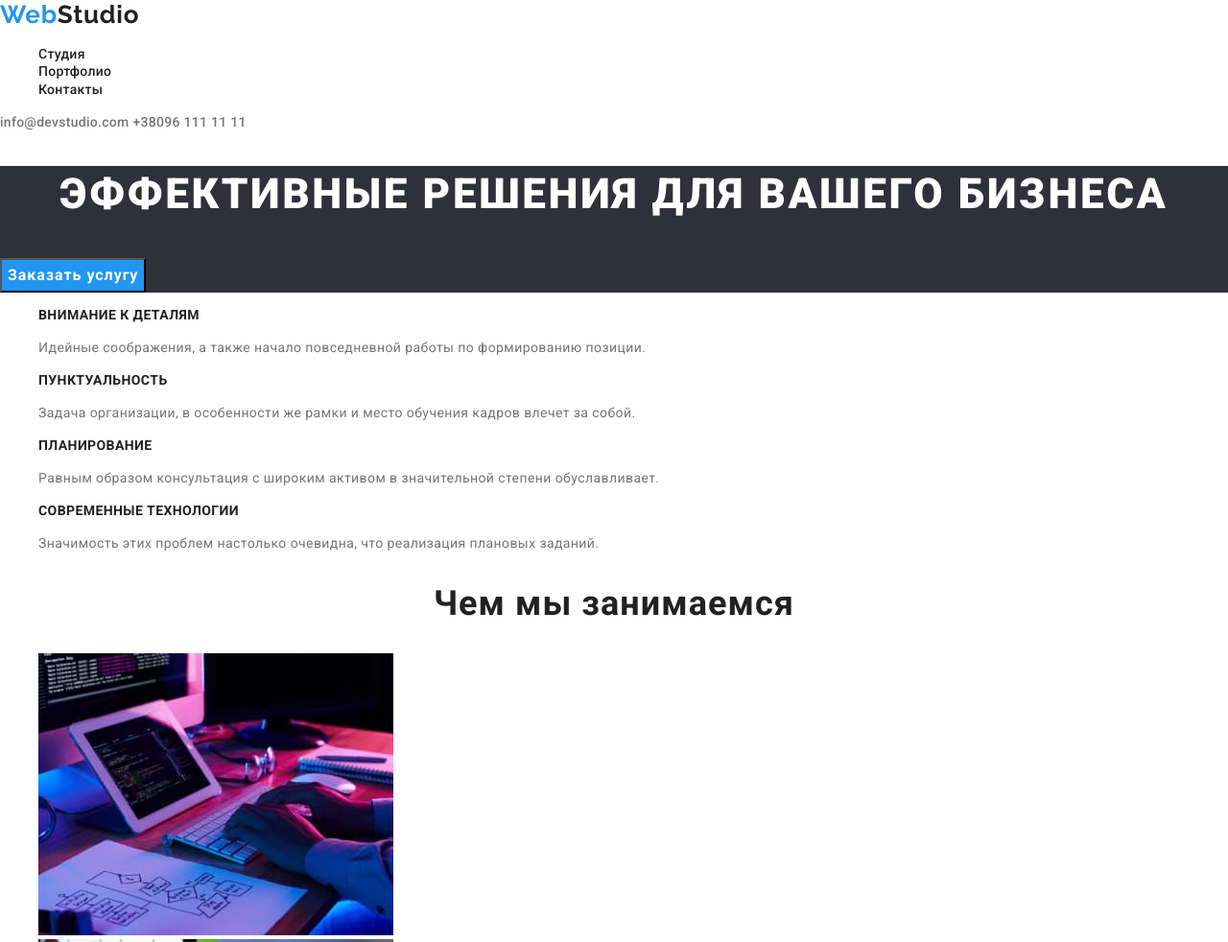
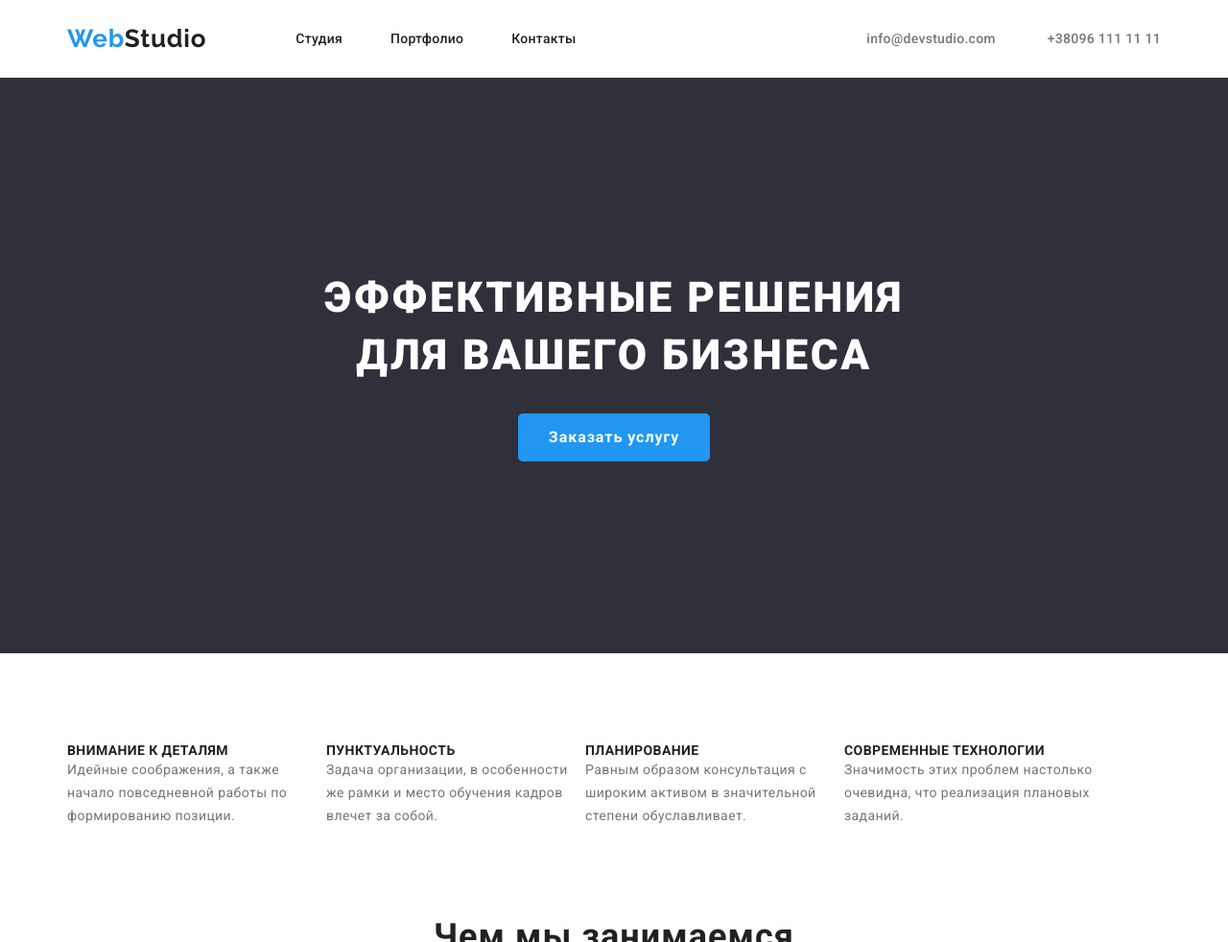
Before and after one commit to SemSlipchenko/goit-markup-hw-03, a plain HTML site: page index.html in a window 1280 px wide. Shown: the top 982 px of the page at 96% size. Drawn offline with Linux system fonts and the light colour scheme.

Commit message:
basic postition of elements

```diff
--- a/css/style.css
+++ b/css/style.css
@@ -1,8 +1,3 @@
-body {
-    font-family: 'Roboto', sans-serif;
-    font-style: normal;
-}
-
 :root {
     --main-color: #212121;
     --secondary-color: #757575;
@@ -11,6 +6,35 @@ body {
     --background-color: #2F303A;
     --background-secondary-color: #FFFFFF;
 }
+
+body {
+    font-family: 'Roboto', sans-serif;
+    font-style: normal;
+}
+
+ul {
+    margin: 0;
+    padding: 0;
+}
+
+h1,h2,h3,h4,h5,h6,p {
+    margin: 0;
+    padding: 0;
+}
+
+button {
+    padding: 0;
+    border: none;
+}
+
+.container {
+    max-width: 1170px;
+    margin: 0 auto;
+    padding-left: 15px;
+    padding-right: 15px;
+}
+
+/* logo */
 
 .logo {
     font-family: 'Raleway';
@@ -50,10 +74,30 @@ body {
 
 .header {
     background-color: var(--background-secondary-color);
+    display: flex;
+    align-items: center;
+    padding: 25px 0;
+}
+
+.header-nav {
+    display: flex;
+}
+
+.header-nav-logo {
+    margin-right: 93px;
+}
+
+.header-list {
+    display: flex;
+    align-self: center;
 }
 
 .header-list-item {
     list-style-type: none;
+    margin-right: 50px;
+}
+.header-list-item:last-child {
+    margin-right: 0;
 }
 
 .header-list-item-link {
@@ -64,8 +108,16 @@ body {
     color: var(--hover-color);
 }
 
+.header-link-wrap {
+    margin-left: auto;
+}
+
 .header-link {
     color: var(--secondary-color);
+}
+
+.header-link:not(:last-child) {
+    margin-right: 50px;
 }
 
 .header-link:hover {
@@ -100,15 +152,26 @@ body {
     color: var(--secondary-text-color);
 }
 
-/* index.html  */
+/* main  */
 
 /* section hero */
 
+.hero-wrap {
+    background-color: var(--background-color);
+    margin-bottom: 94px;
+}
+
 .hero {
-    background-color: var(--background-color);
+    padding: 200px 0;
+    display: flex;
+    flex-direction: column;
+    align-items: center;
 }
 
 .hero-title {
+    max-width: 696px;
+    margin-bottom: 30px;
+
     font-weight: 900;
     font-size: 44px;
     line-height: 1.36;
@@ -119,6 +182,9 @@ body {
 }
 
 .hero-btn {
+    width: 200px;
+    padding: 10px 0;
+
     font-family: 'Roboto', sans-serif;
     font-style: normal;
     background-color: var(--hover-color);
@@ -128,6 +194,8 @@ body {
     line-height: 1.88;
     text-align: center;
     letter-spacing: 0.06em;
+
+    border-radius: 5px;
 }
 
 .hero-btn:hover {
@@ -136,7 +204,17 @@ body {
 
 /* section advantage */
 
+.advantage {
+    padding-bottom: 94px;
+}
+
+.advantage-list {
+    display: flex;
+}
+
 .advantage-list-item {
+    max-width: 270px;
+
     list-style-type: none;
 }
 
--- a/index.html
+++ b/index.html
@@ -13,57 +13,77 @@
     <title>WebStudio</title>
 </head>
 <body>
+    <div class="container">
     <header class="header">
         <nav class="header-nav">
             <a class="header-nav-logo logo" href="index.html">Web<span>Studio</span></a>
             <ul class="header-list">
-                <li class="header-list-item"><a class="header-list-item-link link" href="#">Студия</a></li>
+                <li class="header-list-item"><a class="header-list-item-link link" href="index.html">Студия</a></li>
                 <li class="header-list-item"><a class="header-list-item-link link" href="portfolio.html">Портфолио</a></li>
                 <li class="header-list-item"><a class="header-list-item-link link" href="#">Контакты</a></li>
             </ul>
         </nav>
+        <div class="header-link-wrap">
             <a class="header-link link" href="mailto:info@devstudio.com">info@devstudio.com</a>
             <a class="header-link link" href="tel:+380961111111">+38096 111 11 11</a>
+        </div>
     </header>
+    </div>
     <main>
+        <div class="hero-wrap">
+            <div class="container">
                 <section class="hero">
                     <h1 class="hero-title">Эффективные решения для вашего бизнеса</h1>
                     <button class="hero-btn" type="submit">Заказать услугу</button>
                 </section>
+            </div>
+        </div>
+        <div class="container">
             <section class="advantage">
                 <ul class="advantage-list">
                     <li class="advantage-list-item">
                         <h3 class="advantage-list-item-title">Внимание к деталям</h3>
-                    <p class="advantage-list-item-text">Идейные соображения, а также начало повседневной работы по формированию позиции.</p>
+                        <p class="advantage-list-item-text">Идейные соображения, а также начало повседневной работы по формированию
+                            позиции.</p>
                     </li>
                     <li class="advantage-list-item">
                         <h3 class="advantage-list-item-title">Пунктуальность</h3>
-                    <p class="advantage-list-item-text">Задача организации, в особенности же рамки и место обучения кадров влечет за собой.</p>
+                        <p class="advantage-list-item-text">Задача организации, в особенности же рамки и место обучения кадров
+                            влечет за собой.</p>
                     </li>
                     <li class="advantage-list-item">
                         <h3 class="advantage-list-item-title">Планирование</h3>
-                    <p class="advantage-list-item-text">Равным образом консультация с широким активом в значительной степени обуславливает.</p>
+                        <p class="advantage-list-item-text">Равным образом консультация с широким активом в значительной степени
+                            обуславливает.</p>
                     </li>
                     <li class="advantage-list-item">
                         <h3 class="advantage-list-item-title">Современные технологии</h3>
-                    <p class="advantage-list-item-text">Значимость этих проблем настолько очевидна, что реализация плановых заданий.</p>
+                        <p class="advantage-list-item-text">Значимость этих проблем настолько очевидна, что реализация плановых
+                            заданий.</p>
                     </li>
                 </ul>
             </section>
+        </div>
+        <div class="container">
             <section class="whatwedo">
                 <h2 class="whatwedo-title title">Чем мы занимаемся</h2>
                 <ul class="whatwedo-list">
                     <li class="whatwedo-list-item">
-                    <a class="whatwedo-list-item-link" href="#"><img class="whatwedo-list-item-img" src="./images/whatwedo1.jpg" width="370" alt="Что мы делаем"></a>
+                        <a class="whatwedo-list-item-link" href="#"><img class="whatwedo-list-item-img" src="./images/whatwedo1.jpg"
+                                width="370" alt="Что мы делаем"></a>
                     </li>
                     <li class="whatwedo-list-item">
-                    <a class="whatwedo-list-item-link" href="#"><img class="whatwedo-list-item-img" src="./images/whatwedo2.jpg" width="370" alt="Что мы делаем"></a>
+                        <a class="whatwedo-list-item-link" href="#"><img class="whatwedo-list-item-img" src="./images/whatwedo2.jpg"
+                                width="370" alt="Что мы делаем"></a>
                     </li>
                     <li class="whatwedo-list-item">
-                    <a class="whatwedo-list-item-link" href="#"><img class="whatwedo-list-item-img" src="./images/whatwedo3.jpg" width="370" alt="Что мы делаем"></a>
+                        <a class="whatwedo-list-item-link" href="#"><img class="whatwedo-list-item-img" src="./images/whatwedo3.jpg"
+                                width="370" alt="Что мы делаем"></a>
                     </li>
                 </ul>
             </section>
+        </div>
+        <div class="container">
             <section class="team">
                 <h2 class="team-title title">Наша команда</h2>
                 <ul class="team-list">
@@ -89,6 +109,7 @@
                     </li>
                 </ul>
             </section>
+        </div>
     </main>
     <footer class="footer">
         <a class="footer-link-logo logo" href="index.html">Web<span>Studio</span></a>
```
Also changed, not shown: portfolio.html (+6 -1 lines). Lines whose indentation alone changed are shown as unchanged.
